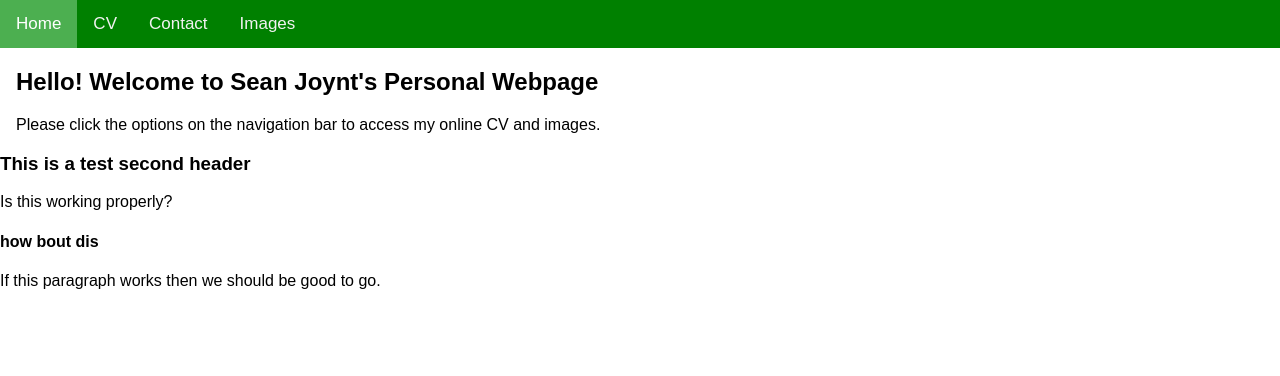
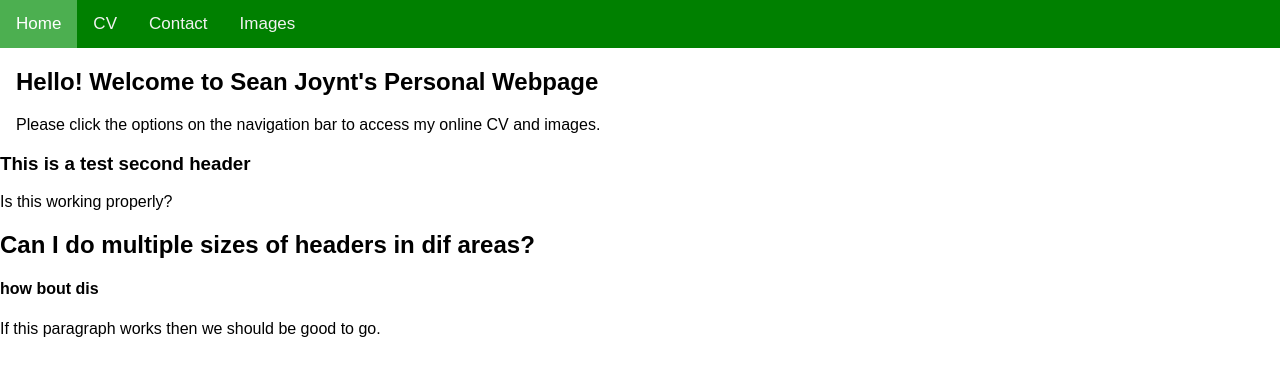
Before and after one commit to sjoyntflemmingc/sjoyntflemmingc.github.io, a plain HTML site: page websitepractice.html in a window 1280 px wide. Drawn offline with Linux system fonts and the light colour scheme.

Commit message:
Add files via upload

```diff
--- a/websitepractice.html
+++ b/websitepractice.html
@@ -52,6 +52,9 @@ body {
 </div>
 
 <div>
+<h2>Can I do multiple sizes of headers in dif areas?</h2>
+</div>
+<div>
 <h4>how bout dis</h4>
 <p>If this paragraph works then we should be good to go.</p>
 </div>
```
